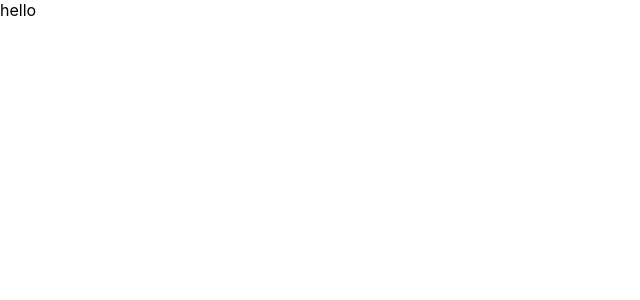
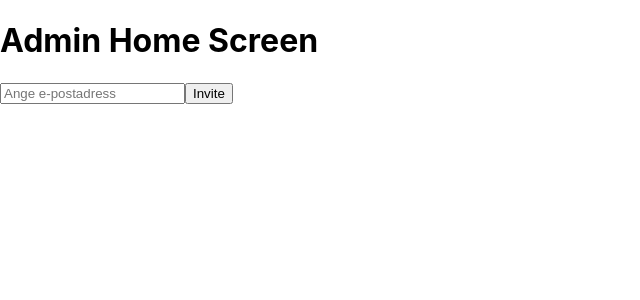
Before and after one commit to aylinataei/blogportal-frontend, a React (Create React App) app: page /AdminHome in a window 1280 px wide. Shown: the top 300 px of the page, without its empty margins (0-640 px from the left). Built offline with nearby package versions, Linux system fonts and the light colour scheme.

Commit message:
add invite

```diff
--- a/src/Screens/AdminHomeScreen.js
+++ b/src/Screens/AdminHomeScreen.js
@@ -1,6 +1,34 @@
+import React, { useState } from 'react';
+import axios from 'axios';
+
 const AdminHomeScreen = () => {
+  const [email, setEmail] = useState('');
+
+  const handleInvite = async () => {
+    try {
+      await axios.post('http://localhost:8081/api/auth/inviteUser', { email });
+      alert('Inbjudan skickad framgångsrikt via e-post!');
+    } catch (error) {
+      console.error('Något gick fel vid skickandet av inbjudan:', error);
+      alert('Något gick fel vid skickandet av inbjudan.');
+    }
+  };
+
+
   return (
-    <div>hello</div>
+    <div>
+      <h1>Admin Home Screen</h1>
+      <div>
+        <input
+          type="email"
+          placeholder="Ange e-postadress"
+          value={email}
+          onChange={(e) => setEmail(e.target.value)}
+        />
+        <button onClick={handleInvite}>Invite</button>
+      </div>
+    </div>
   );
-}
+};
+
 export default AdminHomeScreen;
--- a/src/Screens/LoginScreen.js
+++ b/src/Screens/LoginScreen.js
@@ -9,7 +9,7 @@ const LoginScreen = () => {
 
   const handleLogin = async () => {
     try {
-      const response = await axios.post('http://localhost:8080/api/auth/signin', {
+      const response = await axios.post('http://localhost:8081/api/auth/signin', {
         username,
         password,
       });
--- a/src/index.js
+++ b/src/index.js
@@ -2,8 +2,8 @@ import React from 'react';
 import ReactDOM from 'react-dom';
 import './index.css';
 import { BrowserRouter as Router, Route, Routes } from 'react-router-dom'; // Använd Routes istället för Switch
-import LoginScreen from './Screens/LoginScreen';
-import AdminHomeScreen from './Screens/AdminHomeScreen';
+import AdminHomeScreen from './screens/adminHomeScreen';
+import LoginScreen from './screens/loginScreen';
 import App from './App';
 import reportWebVitals from './reportWebVitals';
 
```
